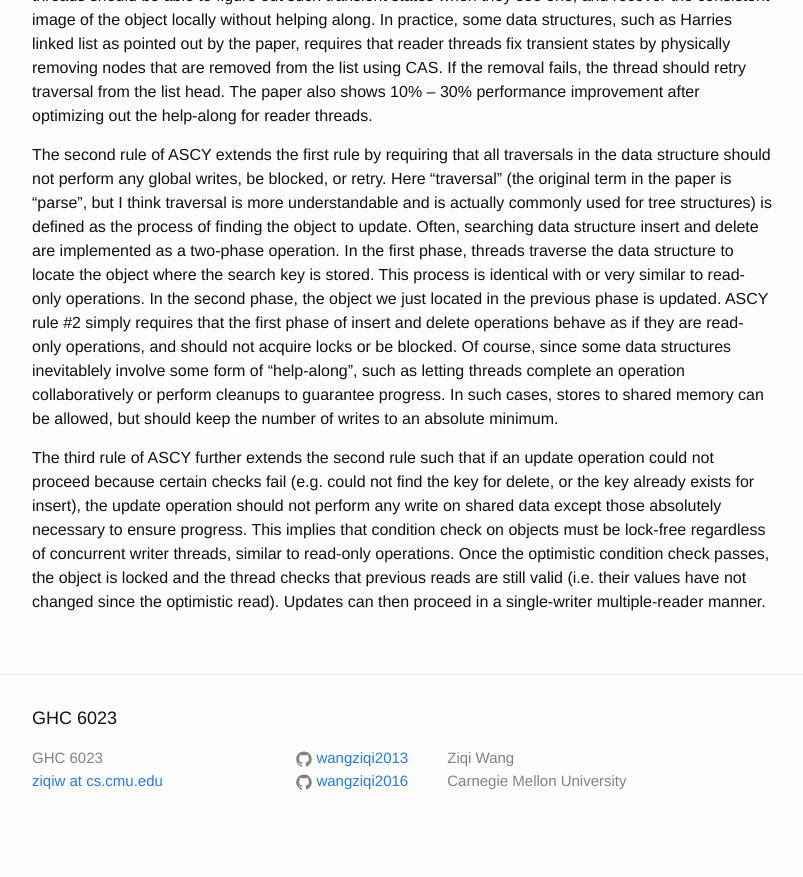
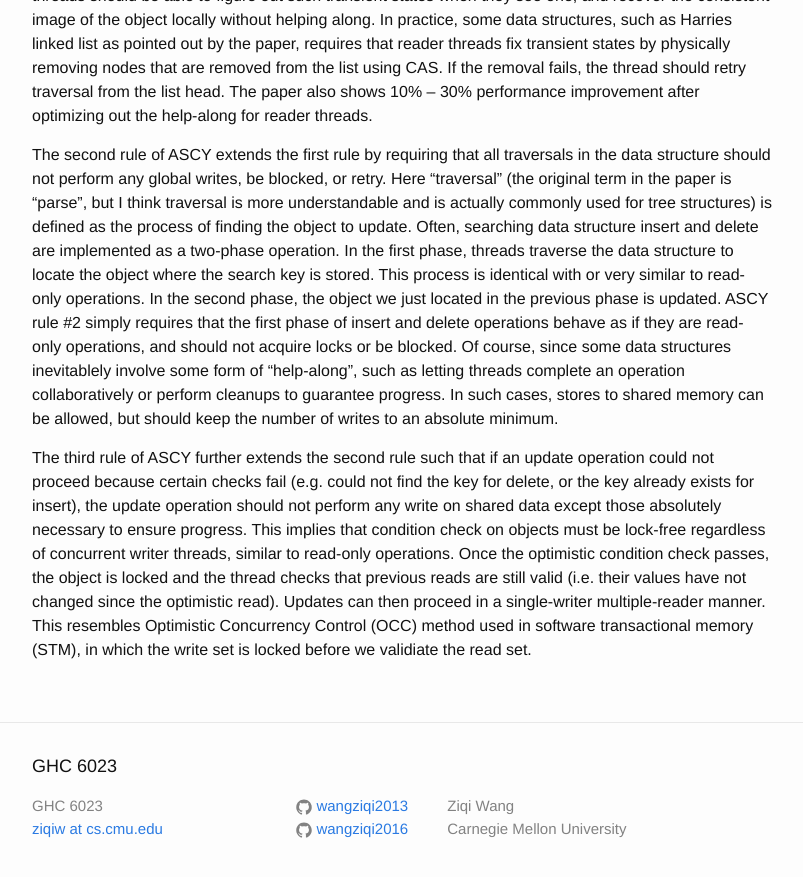
Before and after one commit to wangziqi2013/wangziqi2013.github.io, a Jekyll site: the page built from _posts/2019-11-23-ascy.markdown, in a window 1280 px wide and 900 px high, scrolled down 1228 px. Shown: the top 877 px of the window, without its empty margins (238-1041 px from the left). Built offline with Jekyll 4.4.1, drawn with Linux system fonts in a browser that asks for light colours; before the commit the page ends 2080 px from its top, so only the background shows below that.

Commit message:
Adding OCC

```diff
--- a/_posts/2019-11-23-ascy.markdown
+++ b/_posts/2019-11-23-ascy.markdown
@@ -61,4 +61,5 @@ not perform any write on shared data except those absolutely necessary to ensure
 check on objects must be lock-free regardless of concurrent writer threads, similar to read-only operations. Once the
 optimistic condition check passes, the object is locked and the thread checks that previous reads are still valid
 (i.e. their values have not changed since the optimistic read). Updates can then proceed in a single-writer multiple-reader
-manner.
+manner. This resembles Optimistic Concurrency Control (OCC) method used in software transactional memory (STM),
+in which the write set is locked before we validiate the read set.
```
